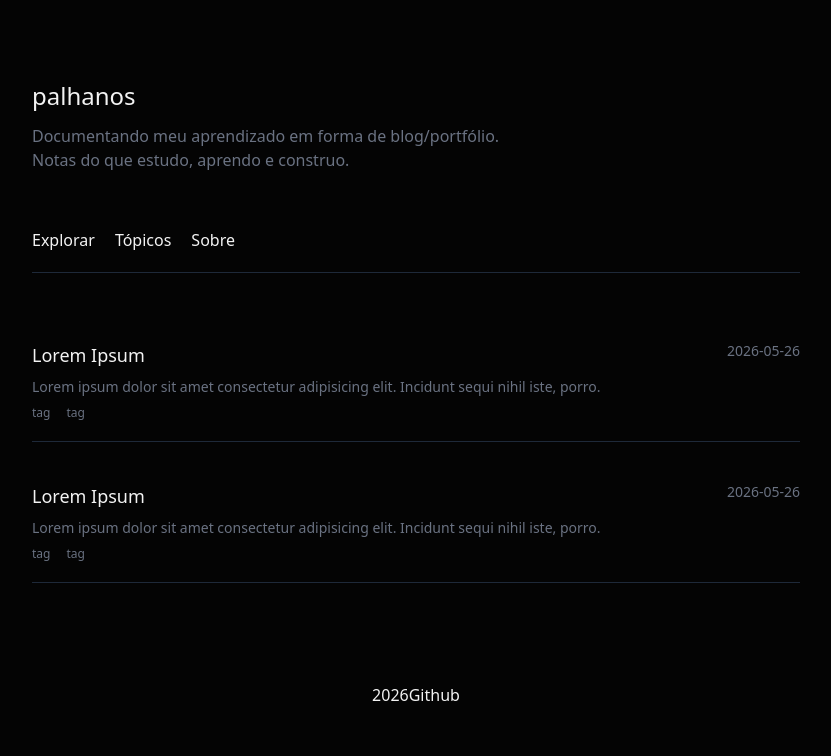
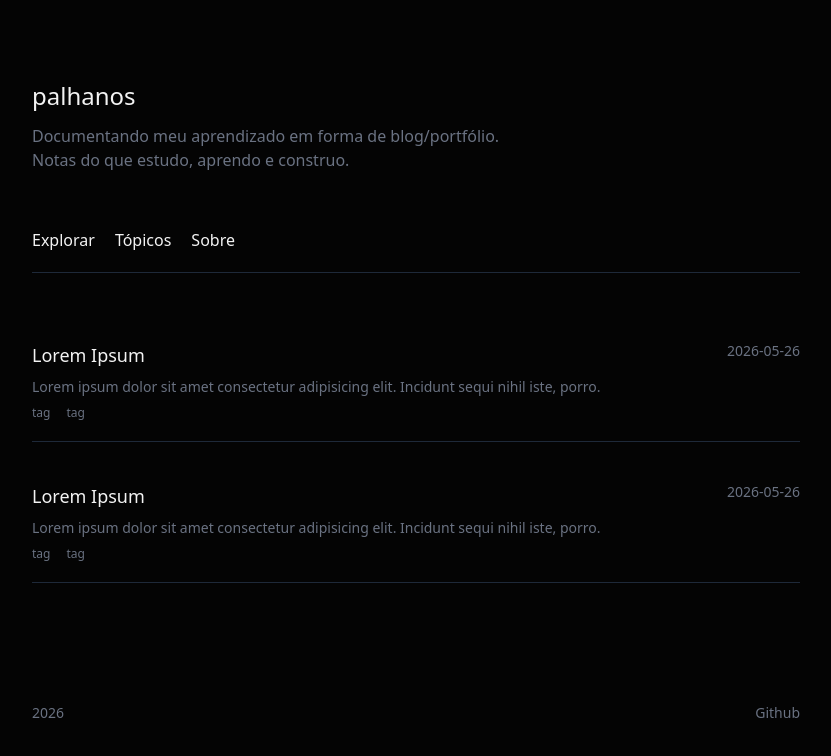
Before and after one commit to paulo-arthur/palhanos, a Next.js app: page / in a window 1280 px wide. Shown: the top 756 px of the page, without its empty margins (224-1055 px from the left). Built offline with nearby package versions, Linux system fonts and the light colour scheme.

Commit message:
Style footer

```diff
--- a/src/components/Footer/Footer.jsx
+++ b/src/components/Footer/Footer.jsx
@@ -1,6 +1,6 @@
 export default function Footer() {
     return (
-        <footer>
+        <footer className="mt-auto pt-5 pb-15 w-3/5 flex justify-between text-gray-500 text-xs md:text-sm">
             <span>2026</span>
             <span><a href="#">Github</a></span>
         </footer>
```
